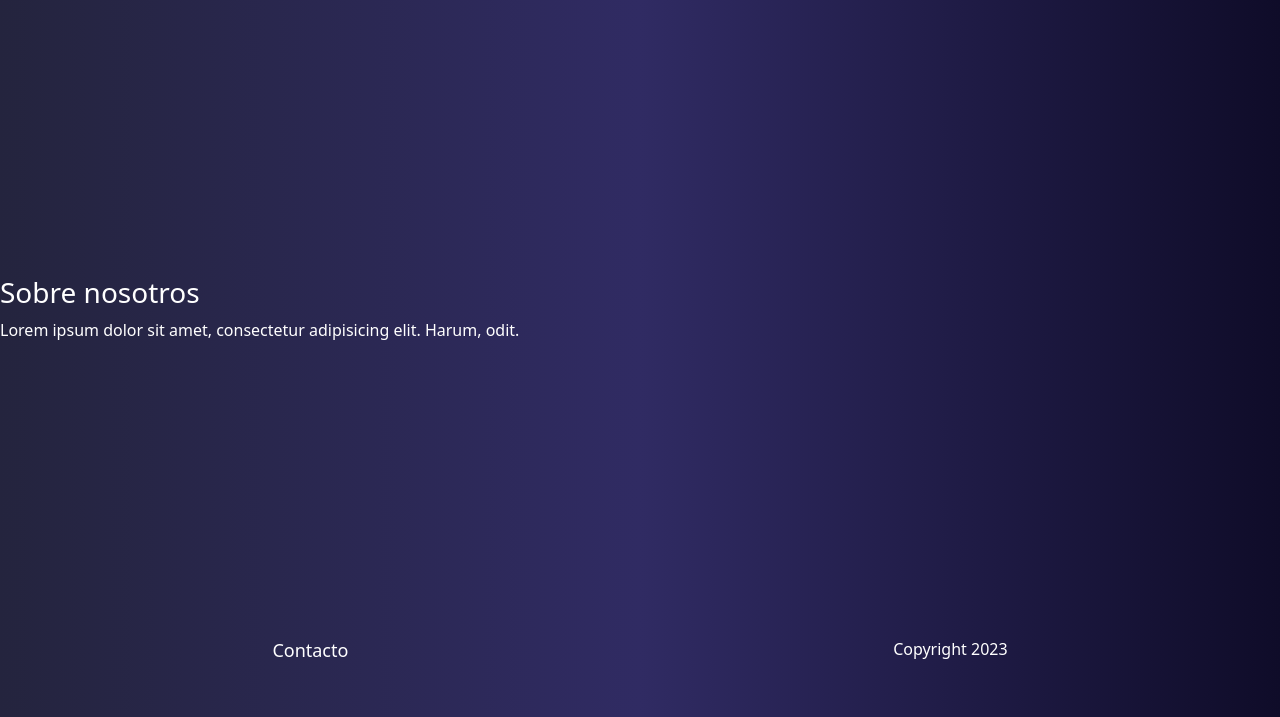
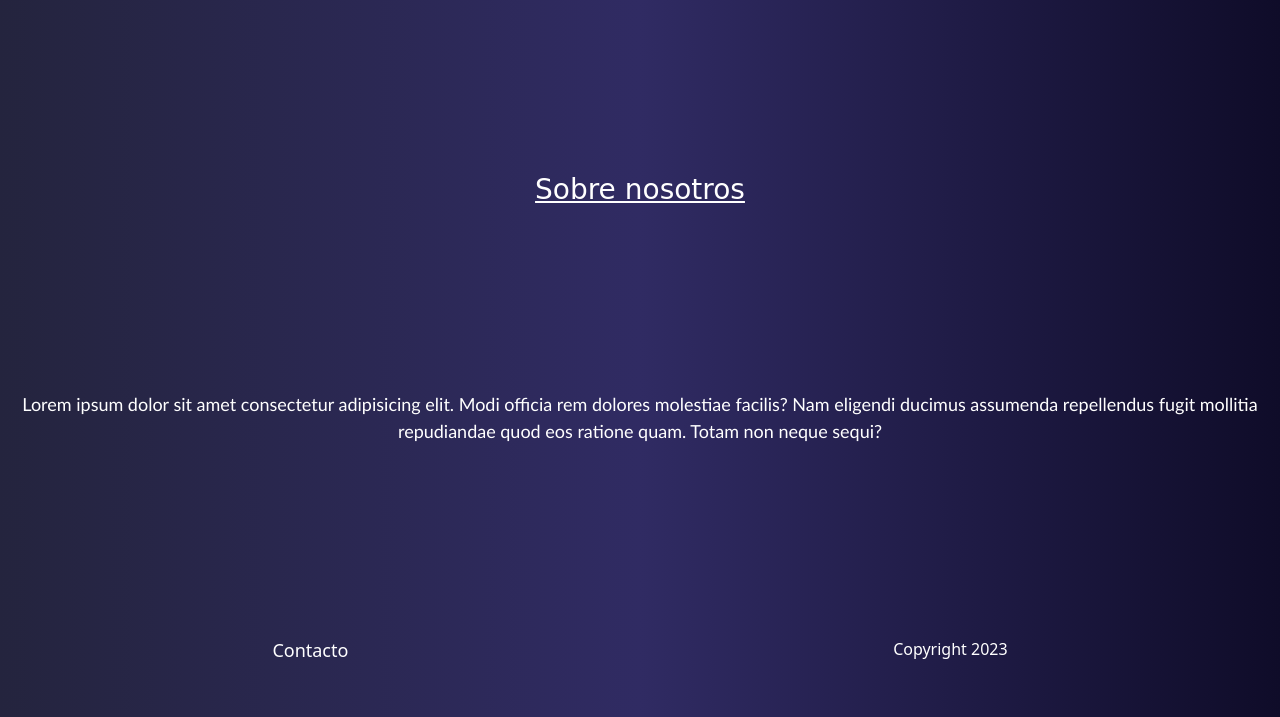
Before and after one commit to home2910/Pre-Entrega---Parra, a plain HTML site: page pages/sobreNosotros.html in a window 1280 px wide. Shown: the part 163-880 px from the top of the page. Drawn offline with nearby package versions, Linux system fonts and the light colour scheme.

Commit message:
sobreNosotros finalizado

```diff
--- a/css/style.css
+++ b/css/style.css
@@ -104,6 +104,8 @@ main{
 
 /* MAIN TRENDING */
 
+
+
 .main-trending-container{
     /* background-color: #fff; */
     border: 2px solid black;
@@ -115,6 +117,7 @@ main{
 
 
 /* MAIN GENEROS */
+
 .main-container-generos{
     height: 100vh;
     display: grid;
@@ -181,12 +184,20 @@ grid-area: deporte;
     color: white;
     display: flex;
     flex-direction:column;
-    justify-content: center;
+    justify-content: space-evenly;
+    align-items: center;
+
 
 
 }
 
 .sobreNosotros-item1{
-justify-items: center;
+text-decoration:underline;
+font-family: cursive;
+}
 
+.sobreNosotros-item2{
+text-align: center;
+font-size: 18px;
+font-family:'Trebuchet MS', 'Lucida Sans Unicode', 'Lucida Grande', 'Lucida Sans', Arial, sans-serif;
 }
--- a/pages/sobreNosotros.html
+++ b/pages/sobreNosotros.html
@@ -46,7 +46,7 @@
     <main class="main-sobreNosotros-container">
 
  <h3 class="sobreNosotros-item1"> Sobre nosotros</h3>
-<p class="sobreNosotros-item2">Lorem ipsum dolor sit amet, consectetur adipisicing elit. Harum, odit.</p>
+<p class="sobreNosotros-item2">Lorem ipsum dolor sit amet consectetur adipisicing elit. Modi officia rem dolores molestiae facilis? Nam eligendi ducimus assumenda repellendus fugit mollitia repudiandae quod eos ratione quam. Totam non neque sequi?</p>
 
 
 
```
